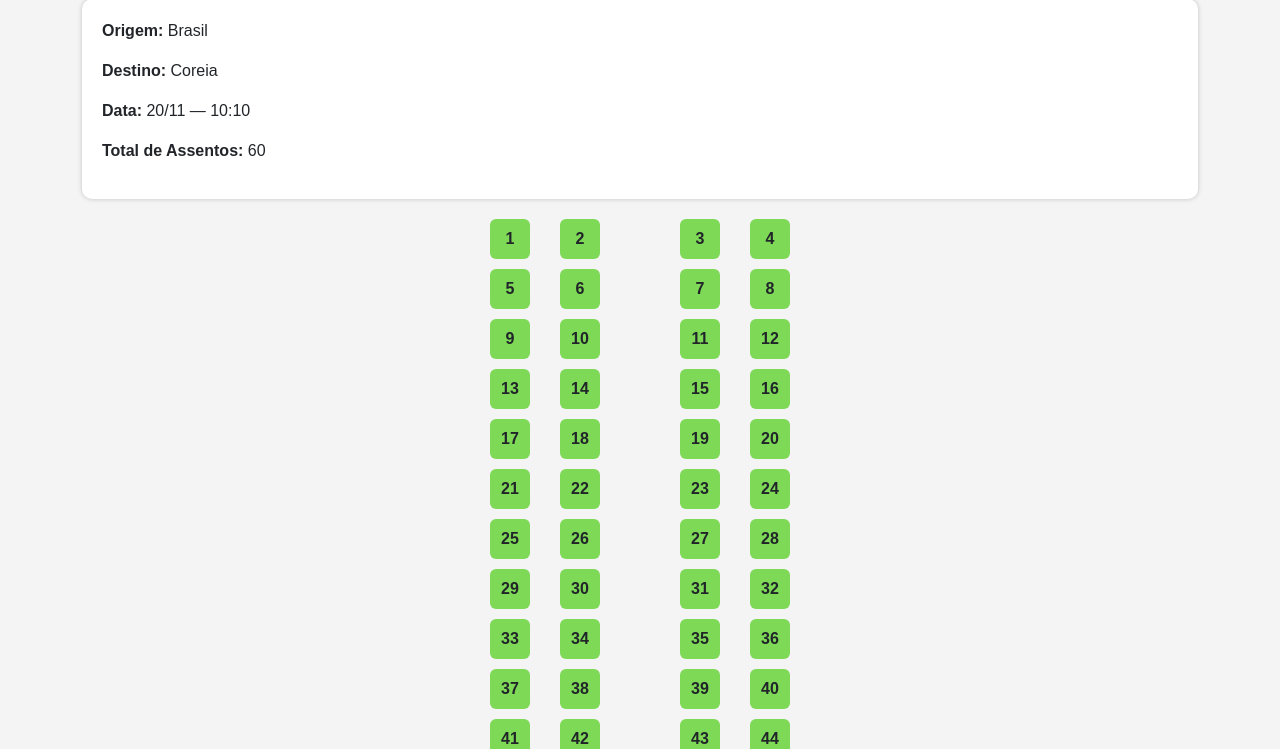
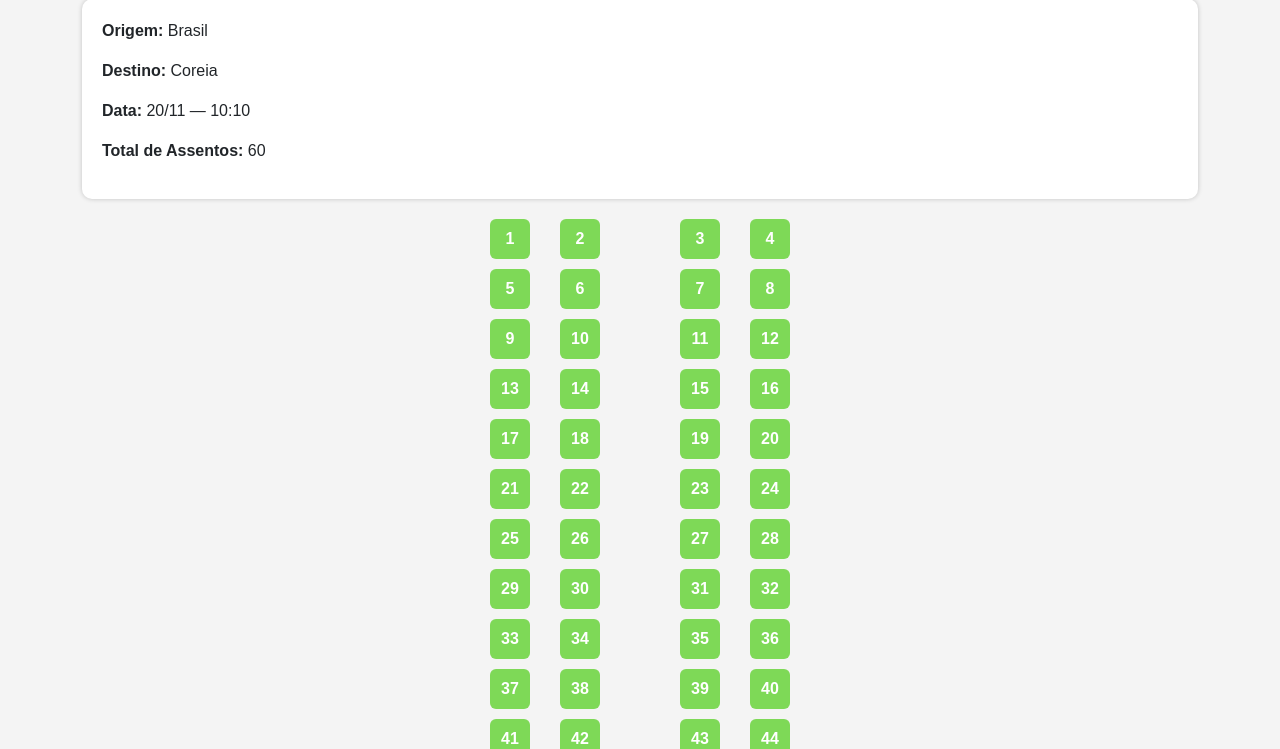
Before and after one commit to Kessia-Silva/Sistema_de_Vendas_de_Passagens-Linhas_Aereas-EDII, a Flask app: page /mapa_voo/3413 in a window 1280 px wide. Shown: the part 201-950 px from the top of the page. Run offline with Flask 3, Linux system fonts and the light colour scheme.

Commit message:
Update mapa_voo.html
Assentos clicáveis para direcionar a pagina de pagamentos

```diff
--- a/templates/mapa_voo.html
+++ b/templates/mapa_voo.html
@@ -46,6 +46,9 @@
     line-height: 40px;
     font-weight: bold;
     cursor: pointer;
+    text-decoration: none;
+    color: white;
+    display: inline-block;
 }
 
 .livre {
@@ -184,13 +187,20 @@ main {
             {% for j in range(4) %}
                 {% set a = assentos[i + j] if i + j < assentos|length else None %}
                 {% if a %}
-                    <div class="assento {{ a.status }}">{{ a.numero }}</div>
+                    {% if a.status == 'livre' %}
+                        <a href="#" class="assento {{ a.status }}">
+                            {{ a.numero }}
+                        </a>
+                    {% else %}
+                        <div class="assento {{ a.status }}">{{ a.numero }}</div>
+                    {% endif %}
                     {% if j == 1 %}<div style="width: 20px"></div>{% endif %}  {# corredor #}
                 {% endif %}
             {% endfor %}
         </div>
     {% endfor %}
 </div>
+
 
 
     </main>
```
